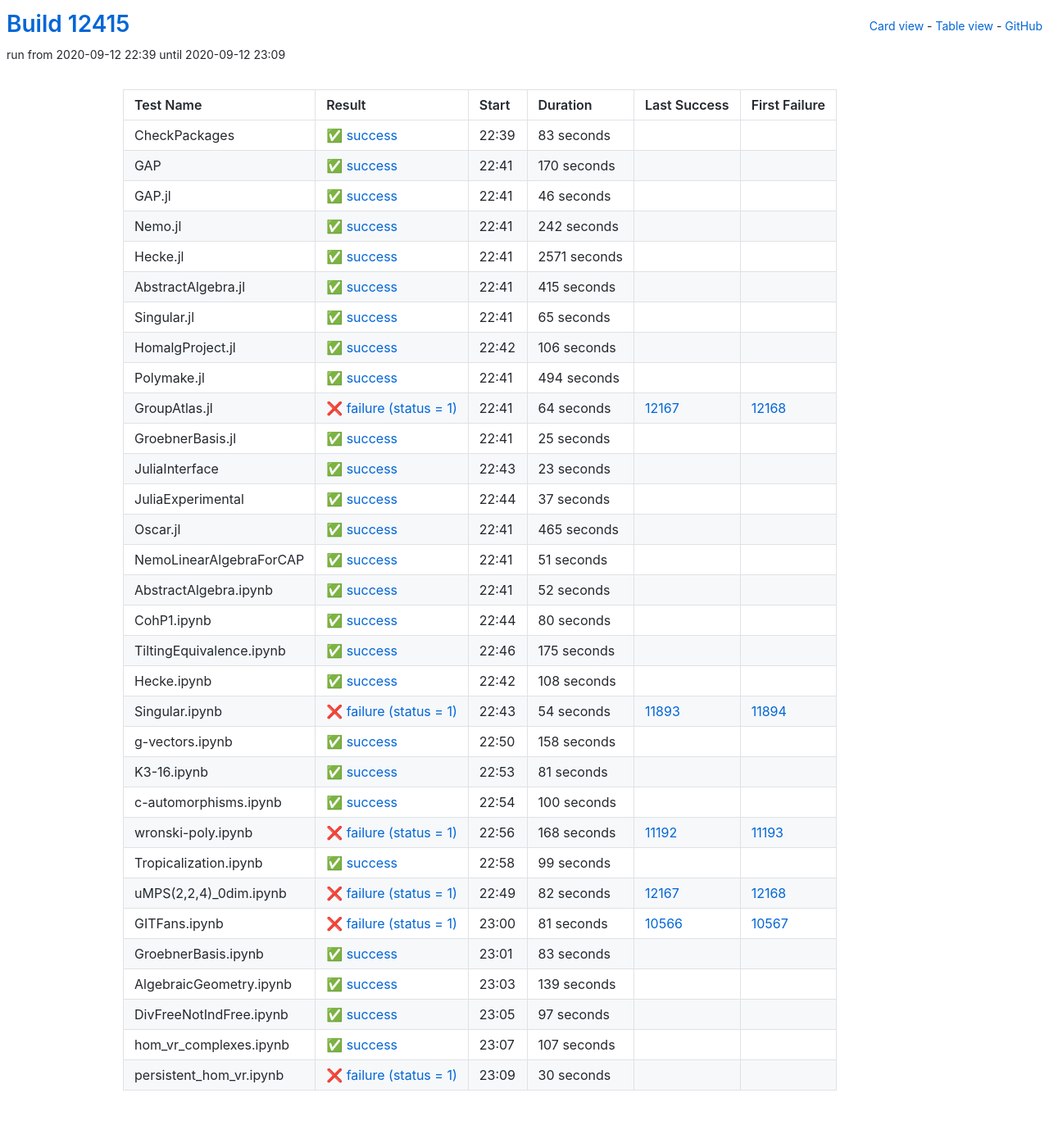
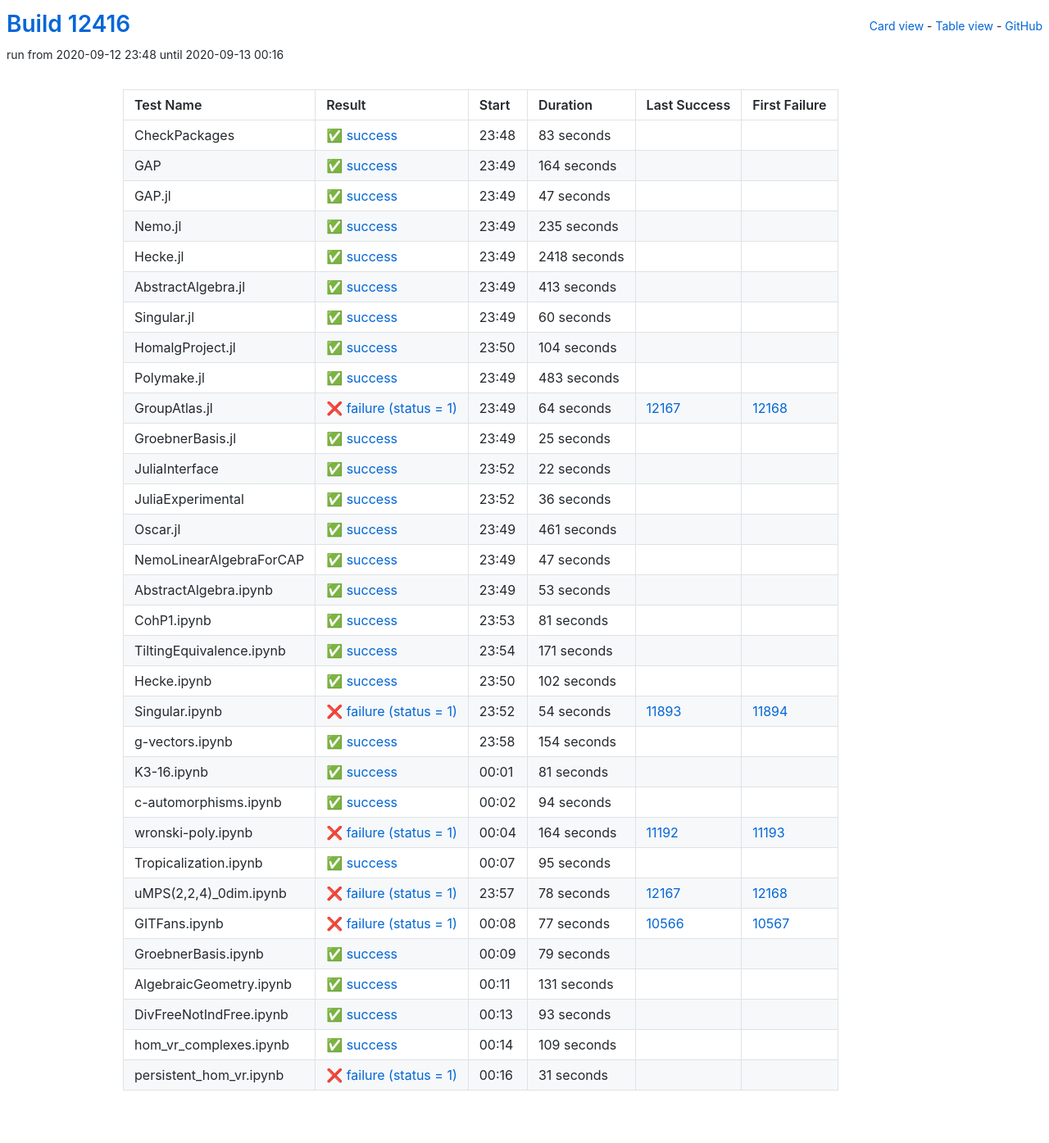
Before and after one commit to oscar-system/oscar-ci-status, a Jekyll site: the page built from table.html, in a window 1280 px wide. Shown: the whole page at 82% size. Built offline with Jekyll 4.4.1, drawn with Linux system fonts in a browser that asks for light colours.

Commit message:
Build #12416

```diff
--- a/_data/ci.yml
+++ b/_data/ci.yml
@@ -1,6 +1,6 @@
 ---
-build: 12415
-build_url: https://oscarci.mathematik.uni-kl.de/job/oscar/12415/
+build: 12416
+build_url: https://oscarci.mathematik.uni-kl.de/job/oscar/12416/
 job: oscar
 organization: oscar-system
 repo: oscar-ci-status
@@ -8,8 +8,8 @@
 tests:
 - name: CheckPackages
   id: checkpackages
-  log: https://oscarci.mathematik.uni-kl.de/job/oscar/12415/artifact/logs/build-12415/CheckPackages.log
-  start: 2020-09-12 22:39
+  log: https://oscarci.mathematik.uni-kl.de/job/oscar/12416/artifact/logs/build-12416/CheckPackages.log
+  start: 2020-09-12 23:48
   success: true
   exitcode: 0
   status: success
@@ -20,104 +20,104 @@
   first_failure_url:
 - name: GAP
   id: gap
-  log: https://oscarci.mathematik.uni-kl.de/job/oscar/12415/artifact/logs/build-12415/GAP.log
-  start: 2020-09-12 22:41
+  log: https://oscarci.mathematik.uni-kl.de/job/oscar/12416/artifact/logs/build-12416/GAP.log
+  start: 2020-09-12 23:49
   success: true
   exitcode: 0
   status: success
-  duration: 170
+  duration: 164
   last_success: false
   last_success_url:
   first_failure: false
   first_failure_url:
 - name: GAP.jl
   id: gap-jl
-  log: https://oscarci.mathematik.uni-kl.de/job/oscar/12415/artifact/logs/build-12415/GAP.jl.log
-  start: 2020-09-12 22:41
+  log: https://oscarci.mathematik.uni-kl.de/job/oscar/12416/artifact/logs/build-12416/GAP.jl.log
+  start: 2020-09-12 23:49
   success: true
   exitcode: 0
   status: success
-  duration: 46
+  duration: 47
   last_success: false
   last_success_url:
   first_failure: false
   first_failure_url:
 - name: Nemo.jl
   id: nemo-jl
-  log: https://oscarci.mathematik.uni-kl.de/job/oscar/12415/artifact/logs/build-12415/Nemo.jl.log
-  start: 2020-09-12 22:41
+  log: https://oscarci.mathematik.uni-kl.de/job/oscar/12416/artifact/logs/build-12416/Nemo.jl.log
+  start: 2020-09-12 23:49
   success: true
   exitcode: 0
   status: success
-  duration: 242
+  duration: 235
   last_success: false
   last_success_url:
   first_failure: false
   first_failure_url:
 - name: Hecke.jl
   id: hecke-jl
-  log: https://oscarci.mathematik.uni-kl.de/job/oscar/12415/artifact/logs/build-12415/Hecke.jl.log
-  start: 2020-09-12 22:41
+  log: https://oscarci.mathematik.uni-kl.de/job/oscar/12416/artifact/logs/build-12416/Hecke.jl.log
+  start: 2020-09-12 23:49
   success: true
   exitcode: 0
   status: success
-  duration: 2571
+  duration: 2418
   last_success: false
   last_success_url:
   first_failure: false
   first_failure_url:
 - name: AbstractAlgebra.jl
   id: abstractalgebra-jl
-  log: https://oscarci.mathematik.uni-kl.de/job/oscar/12415/artifact/logs/build-12415/AbstractAlgebra.jl.log
-  start: 2020-09-12 22:41
+  log: https://oscarci.mathematik.uni-kl.de/job/oscar/12416/artifact/logs/build-12416/AbstractAlgebra.jl.log
+  start: 2020-09-12 23:49
   success: true
   exitcode: 0
   status: success
-  duration: 415
+  duration: 413
   last_success: false
   last_success_url:
   first_failure: false
   first_failure_url:
 - name: Singular.jl
   id: singular-jl
-  log: https://oscarci.mathematik.uni-kl.de/job/oscar/12415/artifact/logs/build-12415/Singular.jl.log
-  start: 2020-09-12 22:41
+  log: https://oscarci.mathematik.uni-kl.de/job/oscar/12416/artifact/logs/build-12416/Singular.jl.log
+  start: 2020-09-12 23:49
   success: true
   exitcode: 0
   status: success
-  duration: 65
+  duration: 60
   last_success: false
   last_success_url:
   first_failure: false
   first_failure_url:
 - name: HomalgProject.jl
   id: homalgproject-jl
-  log: https://oscarci.mathematik.uni-kl.de/job/oscar/12415/artifact/logs/build-12415/HomalgProject.jl.log
-  start: 2020-09-12 22:42
+  log: https://oscarci.mathematik.uni-kl.de/job/oscar/12416/artifact/logs/build-12416/HomalgProject.jl.log
+  start: 2020-09-12 23:50
   success: true
   exitcode: 0
   status: success
-  duration: 106
+  duration: 104
   last_success: false
   last_success_url:
   first_failure: false
   first_failure_url:
 - name: Polymake.jl
   id: polymake-jl
-  log: https://oscarci.mathematik.uni-kl.de/job/oscar/12415/artifact/logs/build-12415/Polymake.jl.log
-  start: 2020-09-12 22:41
+  log: https://oscarci.mathematik.uni-kl.de/job/oscar/12416/artifact/logs/build-12416/Polymake.jl.log
+  start: 2020-09-12 23:49
   success: true
   exitcode: 0
   status: success
-  duration: 494
+  duration: 483
   last_success: false
   last_success_url:
   first_failure: false
   first_failure_url:
 - name: GroupAtlas.jl
   id: groupatlas-jl
-  log: https://oscarci.mathematik.uni-kl.de/job/oscar/12415/artifact/logs/build-12415/GroupAtlas.jl.log
-  start: 2020-09-12 22:41
+  log: https://oscarci.mathematik.uni-kl.de/job/oscar/12416/artifact/logs/build-12416/GroupAtlas.jl.log
+  start: 2020-09-12 23:49
   success: false
   exitcode: 1
   status: failure
@@ -128,8 +128,8 @@
   first_failure_url: https://oscarci.mathematik.uni-kl.de/job/oscar/12168/
 - name: GroebnerBasis.jl
   id: groebnerbasis-jl
-  log: https://oscarci.mathematik.uni-kl.de/job/oscar/12415/artifact/logs/build-12415/GroebnerBasis.jl.log
-  start: 2020-09-12 22:41
+  log: https://oscarci.mathematik.uni-kl.de/job/oscar/12416/artifact/logs/build-12416/GroebnerBasis.jl.log
+  start: 2020-09-12 23:49
   success: true
   exitcode: 0
   status: success
@@ -140,104 +140,104 @@
   first_failure_url:
 - name: JuliaInterface
   id: juliainterface
-  log: https://oscarci.mathematik.uni-kl.de/job/oscar/12415/artifact/logs/build-12415/JuliaInterface.log
-  start: 2020-09-12 22:43
+  log: https://oscarci.mathematik.uni-kl.de/job/oscar/12416/artifact/logs/build-12416/JuliaInterface.log
+  start: 2020-09-12 23:52
   success: true
   exitcode: 0
   status: success
-  duration: 23
+  duration: 22
   last_success: false
   last_success_url:
   first_failure: false
   first_failure_url:
 - name: JuliaExperimental
   id: juliaexperimental
-  log: https://oscarci.mathematik.uni-kl.de/job/oscar/12415/artifact/logs/build-12415/JuliaExperimental.log
-  start: 2020-09-12 22:44
+  log: https://oscarci.mathematik.uni-kl.de/job/oscar/12416/artifact/logs/build-12416/JuliaExperimental.log
+  start: 2020-09-12 23:52
   success: true
   exitcode: 0
   status: success
-  duration: 37
+  duration: 36
   last_success: false
   last_success_url:
   first_failure: false
   first_failure_url:
 - name: Oscar.jl
   id: oscar-jl
-  log: https://oscarci.mathematik.uni-kl.de/job/oscar/12415/artifact/logs/build-12415/Oscar.jl.log
-  start: 2020-09-12 22:41
+  log: https://oscarci.mathematik.uni-kl.de/job/oscar/12416/artifact/logs/build-12416/Oscar.jl.log
+  start: 2020-09-12 23:49
   success: true
   exitcode: 0
   status: success
-  duration: 465
+  duration: 461
   last_success: false
   last_success_url:
   first_failure: false
   first_failure_url:
 - name: NemoLinearAlgebraForCAP
   id: nemolinearalgebraforcap
-  log: https://oscarci.mathematik.uni-kl.de/job/oscar/12415/artifact/logs/build-12415/NemoLinearAlgebraForCAP.log
-  start: 2020-09-12 22:41
+  log: https://oscarci.mathematik.uni-kl.de/job/oscar/12416/artifact/logs/build-12416/NemoLinearAlgebraForCAP.log
+  start: 2020-09-12 23:49
   success: true
   exitcode: 0
   status: success
-  duration: 51
+  duration: 47
   last_success: false
   last_success_url:
   first_failure: false
   first_failure_url:
 - name: AbstractAlgebra.ipynb
   id: abstractalgebra-ipynb
-  log: https://oscarci.mathematik.uni-kl.de/job/oscar/12415/artifact/logs/build-12415/AbstractAlgebra.ipynb.log
-  start: 2020-09-12 22:41
+  log: https://oscarci.mathematik.uni-kl.de/job/oscar/12416/artifact/logs/build-12416/AbstractAlgebra.ipynb.log
+  start: 2020-09-12 23:49
   success: true
   exitcode: 0
   status: success
-  duration: 52
+  duration: 53
   last_success: false
   last_success_url:
   first_failure: false
   first_failure_url:
 - name: CohP1.ipynb
   id: cohp1-ipynb
-  log: https://oscarci.mathematik.uni-kl.de/job/oscar/12415/artifact/logs/build-12415/CohP1.ipynb.log
-  start: 2020-09-12 22:44
+  log: https://oscarci.mathematik.uni-kl.de/job/oscar/12416/artifact/logs/build-12416/CohP1.ipynb.log
+  start: 2020-09-12 23:53
   success: true
   exitcode: 0
   status: success
-  duration: 80
+  duration: 81
   last_success: false
   last_success_url:
   first_failure: false
   first_failure_url:
 - name: TiltingEquivalence.ipynb
   id: tiltingequivalence-ipynb
-  log: https://oscarci.mathematik.uni-kl.de/job/oscar/12415/artifact/logs/build-12415/TiltingEquivalence.ipynb.log
-  start: 2020-09-12 22:46
+  log: https://oscarci.mathematik.uni-kl.de/job/oscar/12416/artifact/logs/build-12416/TiltingEquivalence.ipynb.log
+  start: 2020-09-12 23:54
   success: true
   exitcode: 0
   status: success
-  duration: 175
+  duration: 171
   last_success: false
   last_success_url:
   first_failure: false
   first_failure_url:
 - name: Hecke.ipynb
   id: hecke-ipynb
-  log: https://oscarci.mathematik.uni-kl.de/job/oscar/12415/artifact/logs/build-12415/Hecke.ipynb.log
-  start: 2020-09-12 22:42
+  log: https://oscarci.mathematik.uni-kl.de/job/oscar/12416/artifact/logs/build-12416/Hecke.ipynb.log
+  start: 2020-09-12 23:50
   success: true
   exitcode: 0
   status: success
-  duration: 108
+  duration: 102
   last_success: false
   last_success_url:
   first_failure: false
   first_failure_url:
 - name: Singular.ipynb
   id: singular-ipynb
-  log: https://oscarci.mathematik.uni-kl.de/job/oscar/12415/artifact/logs/build-12415/Singular.ipynb.log
-  start: 2020-09-12 22:43
+  log: https://oscarci.mathematik.uni-kl.de/job/oscar/12416/artifact/logs/build-12416/Singular.ipynb.log
+  start: 2020-09-12 23:52
   success: false
   exitcode: 1
   status: failure
@@ -248,20 +248,20 @@
   first_failure_url: https://oscarci.mathematik.uni-kl.de/job/oscar/11894/
 - name: g-vectors.ipynb
   id: g-vectors-ipynb
-  log: https://oscarci.mathematik.uni-kl.de/job/oscar/12415/artifact/logs/build-12415/g-vectors.ipynb.log
-  start: 2020-09-12 22:50
+  log: https://oscarci.mathematik.uni-kl.de/job/oscar/12416/artifact/logs/build-12416/g-vectors.ipynb.log
+  start: 2020-09-12 23:58
   success: true
   exitcode: 0
   status: success
-  duration: 158
+  duration: 154
   last_success: false
   last_success_url:
   first_failure: false
   first_failure_url:
 - name: K3-16.ipynb
   id: k3-16-ipynb
-  log: https://oscarci.mathematik.uni-kl.de/job/oscar/12415/artifact/logs/build-12415/K3-16.ipynb.log
-  start: 2020-09-12 22:53
+  log: https://oscarci.mathematik.uni-kl.de/job/oscar/12416/artifact/logs/build-12416/K3-16.ipynb.log
+  start: 2020-09-13 00:01
   success: true
   exitcode: 0
   status: success
@@ -272,120 +272,120 @@
   first_failure_url:
 - name: c-automorphisms.ipynb
   id: c-automorphisms-ipynb
-  log: https://oscarci.mathematik.uni-kl.de/job/oscar/12415/artifact/logs/build-12415/c-automorphisms.ipynb.log
-  start: 2020-09-12 22:54
+  log: https://oscarci.mathematik.uni-kl.de/job/oscar/12416/artifact/logs/build-12416/c-automorphisms.ipynb.log
+  start: 2020-09-13 00:02
   success: true
   exitcode: 0
   status: success
-  duration: 100
+  duration: 94
   last_success: false
   last_success_url:
   first_failure: false
   first_failure_url:
 - name: wronski-poly.ipynb
   id: wronski-poly-ipynb
-  log: https://oscarci.mathematik.uni-kl.de/job/oscar/12415/artifact/logs/build-12415/wronski-poly.ipynb.log
-  start: 2020-09-12 22:56
+  log: https://oscarci.mathematik.uni-kl.de/job/oscar/12416/artifact/logs/build-12416/wronski-poly.ipynb.log
+  start: 2020-09-13 00:04
   success: false
   exitcode: 1
   status: failure
-  duration: 168
+  duration: 164
   last_success: 11192
   last_success_url: https://oscarci.mathematik.uni-kl.de/job/oscar/11192/
   first_failure: 11193
   first_failure_url: https://oscarci.mathematik.uni-kl.de/job/oscar/11193/
 - name: Tropicalization.ipynb
   id: tropicalization-ipynb
-  log: https://oscarci.mathematik.uni-kl.de/job/oscar/12415/artifact/logs/build-12415/Tropicalization.ipynb.log
-  start: 2020-09-12 22:58
+  log: https://oscarci.mathematik.uni-kl.de/job/oscar/12416/artifact/logs/build-12416/Tropicalization.ipynb.log
+  start: 2020-09-13 00:07
   success: true
   exitcode: 0
   status: success
-  duration: 99
+  duration: 95
   last_success: false
   last_success_url:
   first_failure: false
   first_failure_url:
 - name: uMPS(2,2,4)_0dim.ipynb
   id: umps-2-2-4-0dim-ipynb
-  log: https://oscarci.mathematik.uni-kl.de/job/oscar/12415/artifact/logs/build-12415/uMPS-2-2-4-_0dim.ipynb.log
-  start: 2020-09-12 22:49
+  log: https://oscarci.mathematik.uni-kl.de/job/oscar/12416/artifact/logs/build-12416/uMPS-2-2-4-_0dim.ipynb.log
+  start: 2020-09-12 23:57
   success: false
   exitcode: 1
   status: failure
-  duration: 82
+  duration: 78
   last_success: 12167
   last_success_url: https://oscarci.mathematik.uni-kl.de/job/oscar/12167/
   first_failure: 12168
   first_failure_url: https://oscarci.mathematik.uni-kl.de/job/oscar/12168/
 - name: GITFans.ipynb
   id: gitfans-ipynb
-  log: https://oscarci.mathematik.uni-kl.de/job/oscar/12415/artifact/logs/build-12415/GITFans.ipynb.log
-  start: 2020-09-12 23:00
+  log: https://oscarci.mathematik.uni-kl.de/job/oscar/12416/artifact/logs/build-12416/GITFans.ipynb.log
+  start: 2020-09-13 00:08
   success: false
   exitcode: 1
   status: failure
-  duration: 81
+  duration: 77
   last_success: 10566
   last_success_url: https://oscarci.mathematik.uni-kl.de/job/oscar/10566/
   first_failure: 10567
   first_failure_url: https://oscarci.mathematik.uni-kl.de/job/oscar/10567/
 - name: GroebnerBasis.ipynb
   id: groebnerbasis-ipynb
-  log: https://oscarci.mathematik.uni-kl.de/job/oscar/12415/artifact/logs/build-12415/GroebnerBasis.ipynb.log
-  start: 2020-09-12 23:01
+  log: https://oscarci.mathematik.uni-kl.de/job/oscar/12416/artifact/logs/build-12416/GroebnerBasis.ipynb.log
+  start: 2020-09-13 00:09
   success: true
   exitcode: 0
   status: success
-  duration: 83
+  duration: 79
   last_success: false
   last_success_url:
   first_failure: false
   first_failure_url:
 - name: AlgebraicGeometry.ipynb
   id: algebraicgeometry-ipynb
-  log: https://oscarci.mathematik.uni-kl.de/job/oscar/12415/artifact/logs/build-12415/AlgebraicGeometry.ipynb.log
-  start: 2020-09-12 23:03
+  log: https://oscarci.mathematik.uni-kl.de/job/oscar/12416/artifact/logs/build-12416/AlgebraicGeometry.ipynb.log
+  start: 2020-09-13 00:11
   success: true
   exitcode: 0
   status: success
-  duration: 139
+  duration: 131
   last_success: false
   last_success_url:
   first_failure: false
   first_failure_url:
 - name: DivFreeNotIndFree.ipynb
   id: divfreenotindfree-ipynb
-  log: https://oscarci.mathematik.uni-kl.de/job/oscar/12415/artifact/logs/build-12415/DivFreeNotIndFree.ipynb.log
-  start: 2020-09-12 23:05
+  log: https://oscarci.mathematik.uni-kl.de/job/oscar/12416/artifact/logs/build-12416/DivFreeNotIndFree.ipynb.log
+  start: 2020-09-13 00:13
   success: true
   exitcode: 0
   status: success
-  duration: 97
+  duration: 93
   last_success: false
   last_success_url:
   first_failure: false
   first_failure_url:
 - name: hom_vr_complexes.ipynb
   id: hom-vr-complexes-ipynb
-  log: https://oscarci.mathematik.uni-kl.de/job/oscar/12415/artifact/logs/build-12415/hom_vr_complexes.ipynb.log
-  start: 2020-09-12 23:07
+  log: https://oscarci.mathematik.uni-kl.de/job/oscar/12416/artifact/logs/build-12416/hom_vr_complexes.ipynb.log
+  start: 2020-09-13 00:14
   success: true
   exitcode: 0
   status: success
-  duration: 107
+  duration: 109
   last_success: false
   last_success_url:
   first_failure: false
   first_failure_url:
 - name: persistent_hom_vr.ipynb
   id: persistent-hom-vr-ipynb
-  log: https://oscarci.mathematik.uni-kl.de/job/oscar/12415/artifact/logs/build-12415/persistent_hom_vr.ipynb.log
-  start: 2020-09-12 23:09
+  log: https://oscarci.mathematik.uni-kl.de/job/oscar/12416/artifact/logs/build-12416/persistent_hom_vr.ipynb.log
+  start: 2020-09-13 00:16
   success: false
   exitcode: 1
   status: failure
-  duration: 30
+  duration: 31
   last_success: false
   last_success_url:
   first_failure: false
```
Also changed, not shown: README.md.
